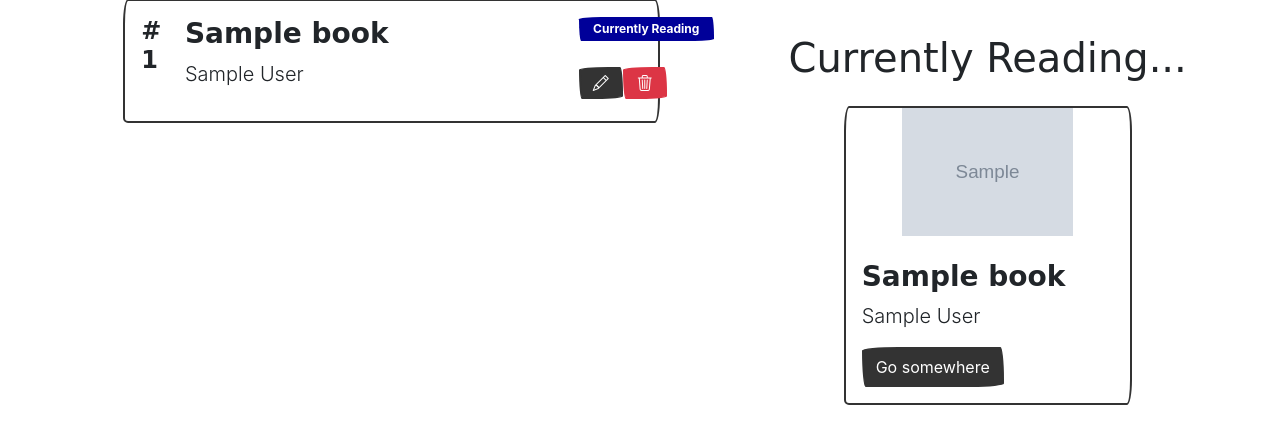
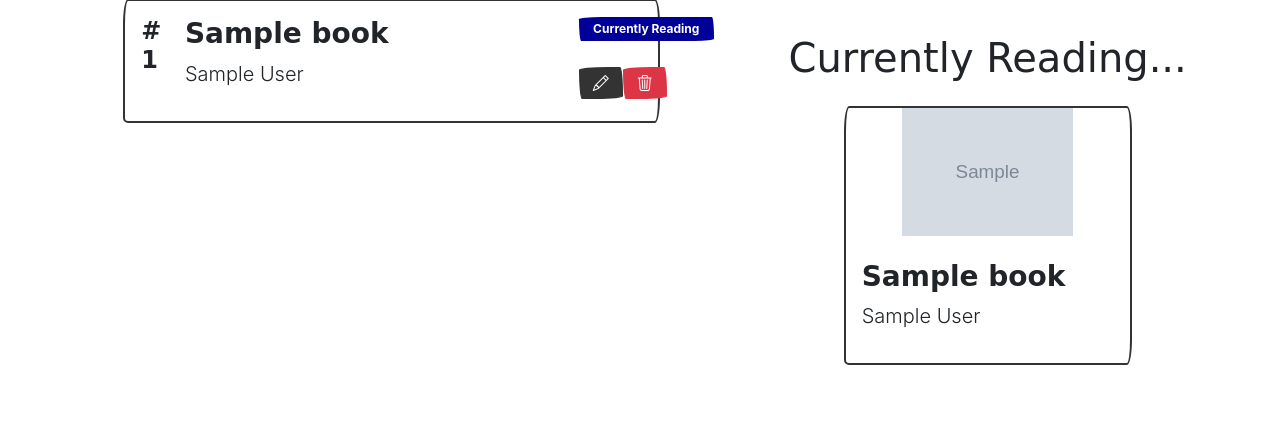
Before and after one commit to nicoferreira90/reading_list_app, a Django app: page / in a window 1280 px wide. Shown: the part 283-727 px from the top of the page. Run offline with Django 5.2, Linux system fonts and the light colour scheme; a user stored in the database is signed in; tables that the repository leaves empty hold one stand-in row (values such as "Sample post"); grey boxes marked "Sample" are stand-in pictures; some libraries are stand-ins or nearby versions; some web fonts are replaced.

Commit message:
removed unnecessary button

```diff
--- a/templates/reading/partials/currently_reading.html
+++ b/templates/reading/partials/currently_reading.html
@@ -16,12 +16,12 @@
             <img class="bookcover mb-2" src="{{ top_book.cover.url}}" alt="{{ top_book.title }}" style="width: 60%;">
         </div>
         {% else %}
-        <h3>No book cover yet has been uploaded yet.</h3>
+        <h3>No book cover has been uploaded yet.</h3>
         {% endif %}
           <div class="card-body">
             <p class="h3"><b>{{top_book.title}}</b></p>
             <p class="lead">{{top_book.author}}</p>
-            <a href="#" class="btn btn-primary">Go somewhere</a>
+            {% comment %} <a href="#" class="btn btn-primary">Go somewhere</a> {% endcomment %}
           </div>
         </div>
     </div>
```
Also changed, not shown: media/covers/SCREWTAPE.png (added), media/covers/long_sun_6jW7kt3.jpg (added), media/covers/origin_KoG2dtj.png (added).
